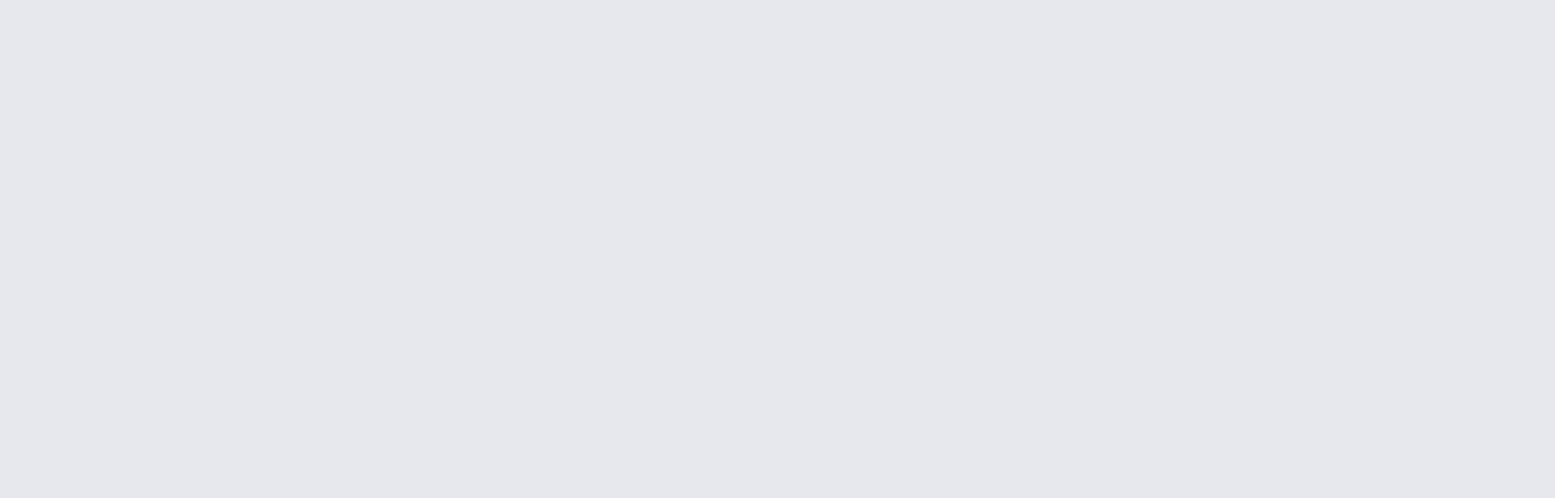
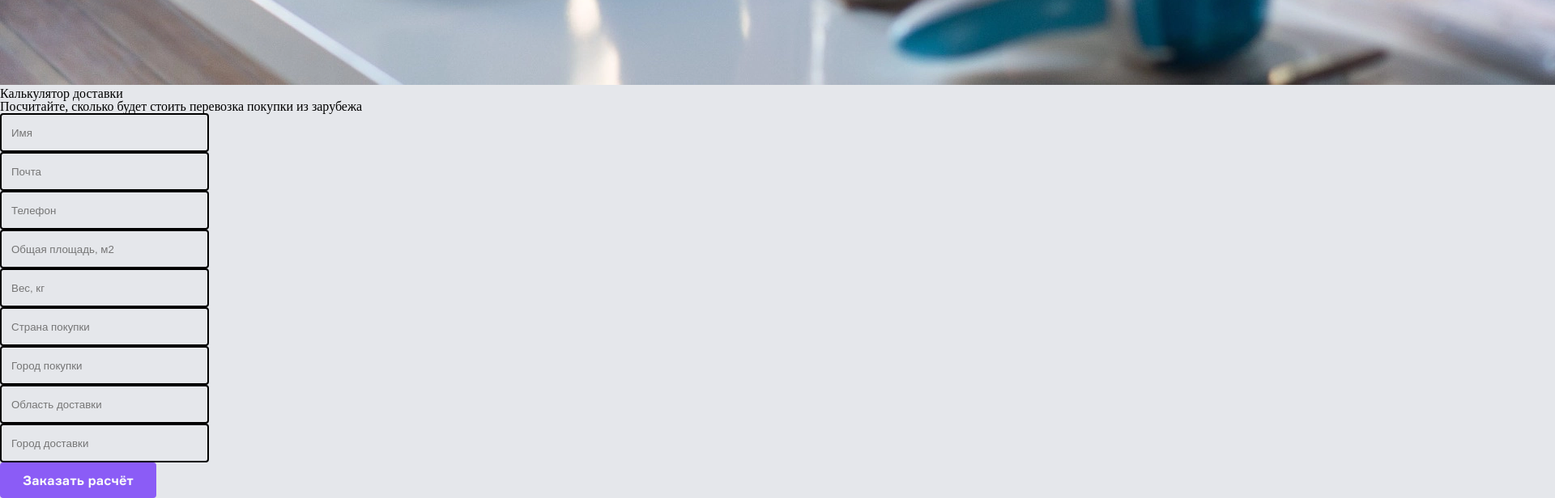
Before and after one commit to mash9000/FromBoard-Delivery, a React (Vite) app: page / in a window 1280 px wide. Shown: the part 1597-2213 px from the top of the page at 81% size, 1920 px wide, since content can reach past the window. Before the commit the page ends 800 px from the top, so only its background shows below. Built offline with nearby package versions, Linux system fonts and the light colour scheme; no server answers.

Commit message:
feat: разметка нанесена

```diff
--- a/src/App.tsx
+++ b/src/App.tsx
@@ -2,6 +2,12 @@ import {Header} from "./components/Header/Header.tsx";
 import type {LinkModel} from "./components/Link/model/LinkModel.ts";
 import type {ButtonModel} from "./components/Button/model/ButtonModel.ts";
 import {useState} from "react";
+import {
+    DeliveryCalculator
+} from "./components/DeliveryCalculator/DeliveryCalculator.tsx";
+import type {
+    IDeliveryCalculatorProps
+} from "./components/DeliveryCalculator/model/IDeliveryCalculatorProps.ts";
 
 export const App = () => {
     const links: LinkModel[] = [
@@ -43,7 +49,30 @@ export const App = () => {
         setIsNavbarOpen(prev => !prev);
     }
 
+    const deliveryCalculator: IDeliveryCalculatorProps = {
+        articleData: {
+            getHeading: () => 'Без проблемная доставка купленных вещей из США, Европы и Азии в Россию',
+            getDescription: () => 'Сэкономьте на покупках и наслаждайтесь мировыми брендами — наш сервис позволяет вам легко и удобно заказывать товары со всего мира и получать их в России',
+            getImageDescription: () => 'изображение оформления доставки'
+        },
+        formData: {
+            getHeading: () => 'Калькулятор доставки',
+            getDescription: () => 'Посчитайте, сколько будет стоить перевозка покупки из зарубежа',
+            placeholders: ['Имя',
+                'Почта',
+                'Телефон',
+                'Общая площадь, м2',
+                'Вес, кг',
+                'Страна покупки',
+                'Город покупки',
+                'Область доставки',
+                'Город доставки'],
+            buttonValue: 'Заказать расчёт'
+        }
+    }
+
     return (
+        <>
             <Header
                 getLinks={() => links}
                 getDataOfButton={() => btn}
@@ -51,5 +80,7 @@ export const App = () => {
                 getHotlineTelephoneNumber={() => hotline}
                 isNavbarOpen={isNavbarOpen}
                 toggleNavbar={toggleNavbar}/>
+            <DeliveryCalculator {...deliveryCalculator} />
+        </>
     );
 }
--- /dev/null
+++ b/src/components/DeliveryCalculator/DeliveryCalculator.tsx
@@ -0,0 +1,41 @@
+import './delivery-calculator/delivery-calculator.scss';
+import {StringInput} from "../Inputs/StringInput.tsx";
+import {EmailInput} from "../Inputs/EmailInput.tsx";
+import {TelephoneInput} from "../Inputs/TelephoneInput.tsx";
+import {NumberInput} from "../Inputs/NumberInput.tsx";
+import {Button} from "../Button/Button.tsx";
+import type {
+    IDeliveryCalculatorProps
+} from "./model/IDeliveryCalculatorProps.ts";
+
+export const DeliveryCalculator = ({
+                                       articleData,
+                                       formData
+                                   }: IDeliveryCalculatorProps) => {
+    return (
+        <div className='delivery-calculator'>
+            <article className="delivery-calculator__article">
+                <h2 className="delivery-calculator__heading-of-artice">{articleData.getHeading()}</h2>
+                <p className='delivery-calculator__description-of-artice'>{articleData.getDescription()}</p>
+            </article>
+            <img alt={articleData.getImageDescription()}
+                 src='./images/image-of-delivery.webp'/>
+            <form className='delivery-calculator__form'
+                  autoComplete='off'
+                  method='POST'>
+                <h3 className='delivery-calculator__heading-of-form'>{formData.getHeading()}</h3>
+                <p className='delivery-calculator__description-of-form'>{formData.getDescription()}</p>
+                <StringInput placeholder={formData.placeholders[0]}/>
+                <EmailInput placeholder={formData.placeholders[1]}/>
+                <TelephoneInput placeholder={formData.placeholders[2]}/>
+                <NumberInput placeholder={formData.placeholders[3]}/>
+                <NumberInput placeholder={formData.placeholders[4]}/>
+                <StringInput placeholder={formData.placeholders[5]}/>
+                <StringInput placeholder={formData.placeholders[6]}/>
+                <StringInput placeholder={formData.placeholders[7]}/>
+                <StringInput placeholder={formData.placeholders[8]}/>
+                <Button value={formData.buttonValue}/>
+            </form>
+        </div>
+    );
+}
--- /dev/null
+++ b/src/components/DeliveryCalculator/delivery-calculator/delivery-calculator.scss
@@ -0,0 +1,3 @@
+.delivery-calculator {
+
+}
--- /dev/null
+++ b/src/components/DeliveryCalculator/model/IArticleData.ts
@@ -0,0 +1,5 @@
+export interface IArticleData {
+    getHeading(): string;
+    getDescription(): string;
+    getImageDescription(): string;
+}
--- /dev/null
+++ b/src/components/DeliveryCalculator/model/IDeliveryCalculatorProps.ts
@@ -0,0 +1,7 @@
+import type {IArticleData} from "./IArticleData.ts";
+import type {IFormData} from "./IFormData.ts";
+
+export interface IDeliveryCalculatorProps {
+    articleData: IArticleData;
+    formData: IFormData;
+}
```
Also changed, not shown: src/components/DeliveryCalculator/model/IFormData.ts (added, +9 -0 lines), public/images/image-of-delivery.webp (added). Lines whose indentation alone changed are shown as unchanged.
